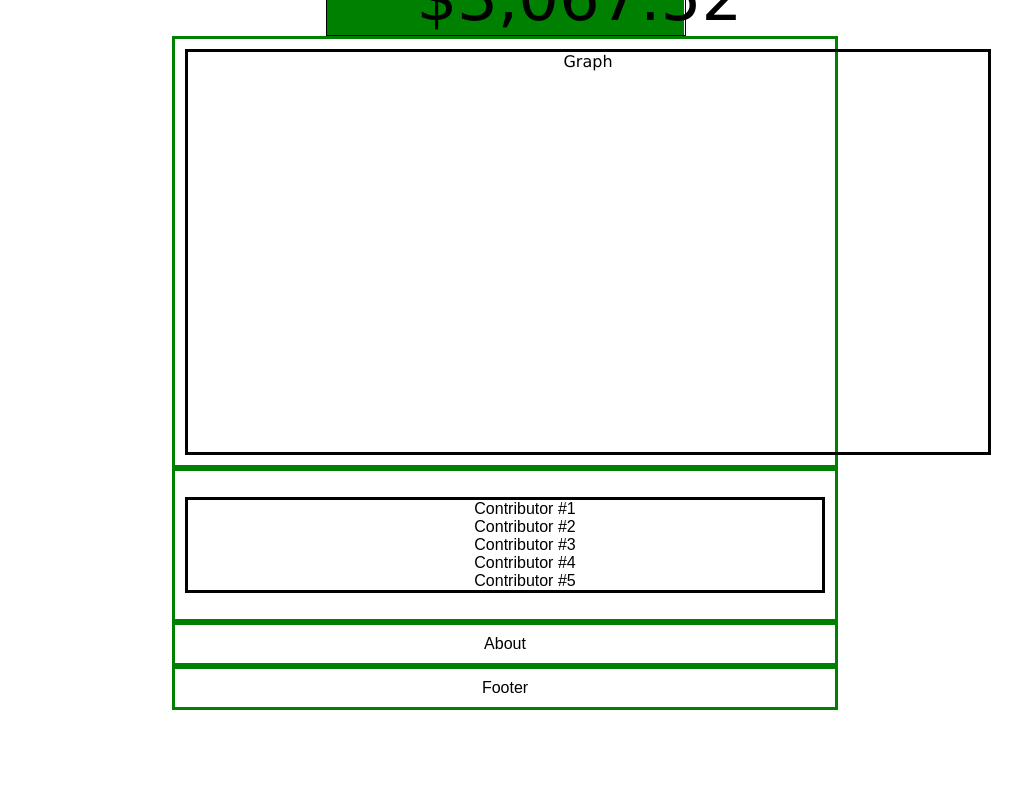
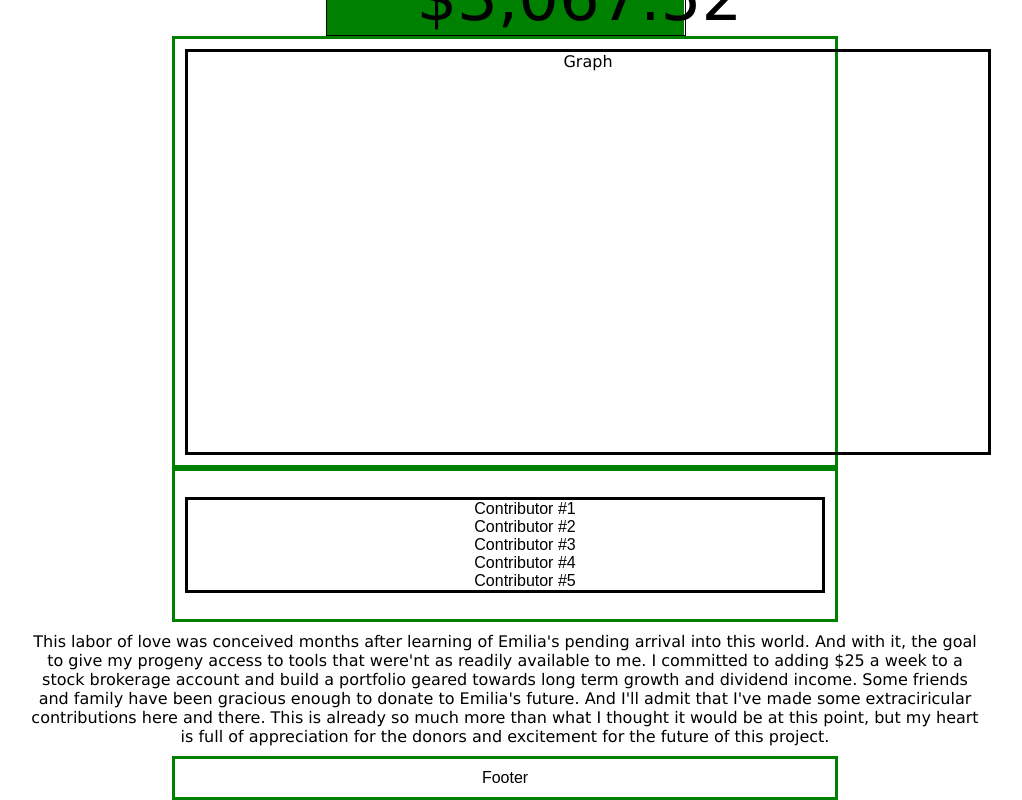
Before and after one commit to Douglas4739/Emilias-Portfolio, a React (Create React App) app: page / in a window 1280 px wide. Shown: the part 321-1121 px from the top of the page, without its empty margins (135-1157 px from the left). Before the commit the page ends 1031 px from the top, so only its background shows below. Built offline with nearby package versions, Linux system fonts and the light colour scheme.

Commit message:
added some content and style to About

```diff
--- a/src/About.css
+++ b/src/About.css
@@ -1,8 +1,7 @@
 .about {
-    font-family:Arial, Helvetica, sans-serif;
+    font-family: 'Lucida Sans', 'Lucida Sans Regular', 'Lucida Grande', 'Lucida Sans Unicode', Geneva, Verdana, sans-serif;
     margin: auto;
-    width: 50%;
-    border: 3px solid green;
+    width: 75%;
     padding: 10px;
     size: 30px;
 }
--- a/src/About.js
+++ b/src/About.js
@@ -3,7 +3,12 @@ import './About.css';
 
 function About() {
   return (
-    <div className="about">About</div>
+    <p className="about">
+      This labor of love was conceived months after learning of Emilia's pending arrival into this world. And with it, the goal to give my progeny access to tools that were'nt as readily available to me.
+      I committed to adding $25 a week to a stock brokerage account and build a portfolio geared towards long term growth and dividend income.
+      Some friends and family have been gracious enough to donate to Emilia's future. And I'll admit that I've made some extraciricular contributions here and there.
+      This is already so much more than what I thought it would be at this point, but my heart is full of appreciation for the donors and excitement for the future of this project.
+    </p>
   )
 }
 
```
